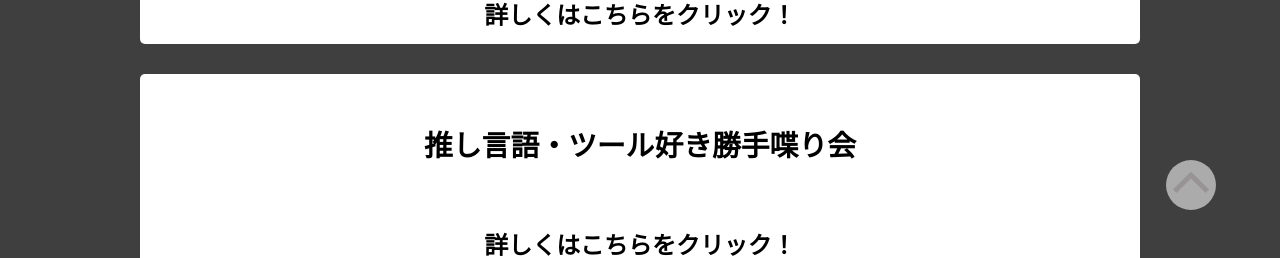
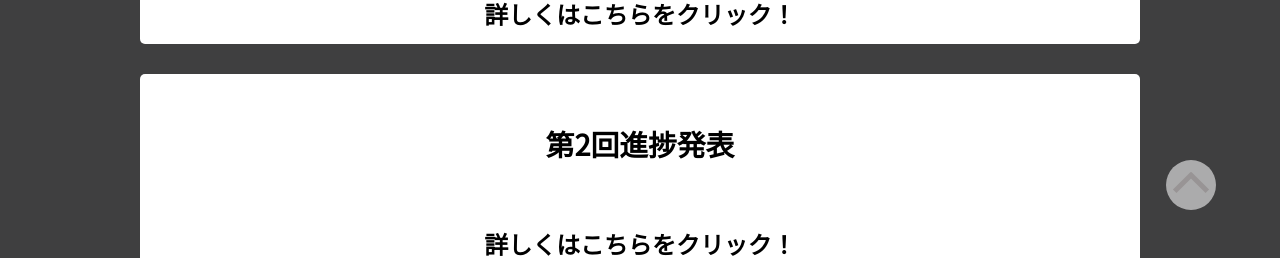
Before and after one commit to CTRL-Infrastructure-team/ctrl_public_webpage, a Nuxt app: page /special/announcementList in a window 1280 px wide. Shown: the part 550-808 px from the top of the page. Built offline with nearby package versions, Linux system fonts and the light colour scheme.

Commit message:
第２回進捗ボタンの有効化

```diff
--- a/client/pages/special/announcementList.vue
+++ b/client/pages/special/announcementList.vue
@@ -13,7 +13,7 @@
     <div class="list-wrapper">
       <bannerTimes :times="times.zeroth" />
       <bannerTimes :times="times.first" />
-      <!-- <bannerTimes :times="times.second" /> --> <!--非公開のためコメント化-->
+      <bannerTimes :times="times.second" />
       <!--<bannerTimes :times="times.third" />--> <!--非公開のためコメント化-->
       <!--<bannerTimes :times="times.final" />--> <!--非公開のためコメント化-->
       <bannerTimes :times="times.osigengo" />
```
